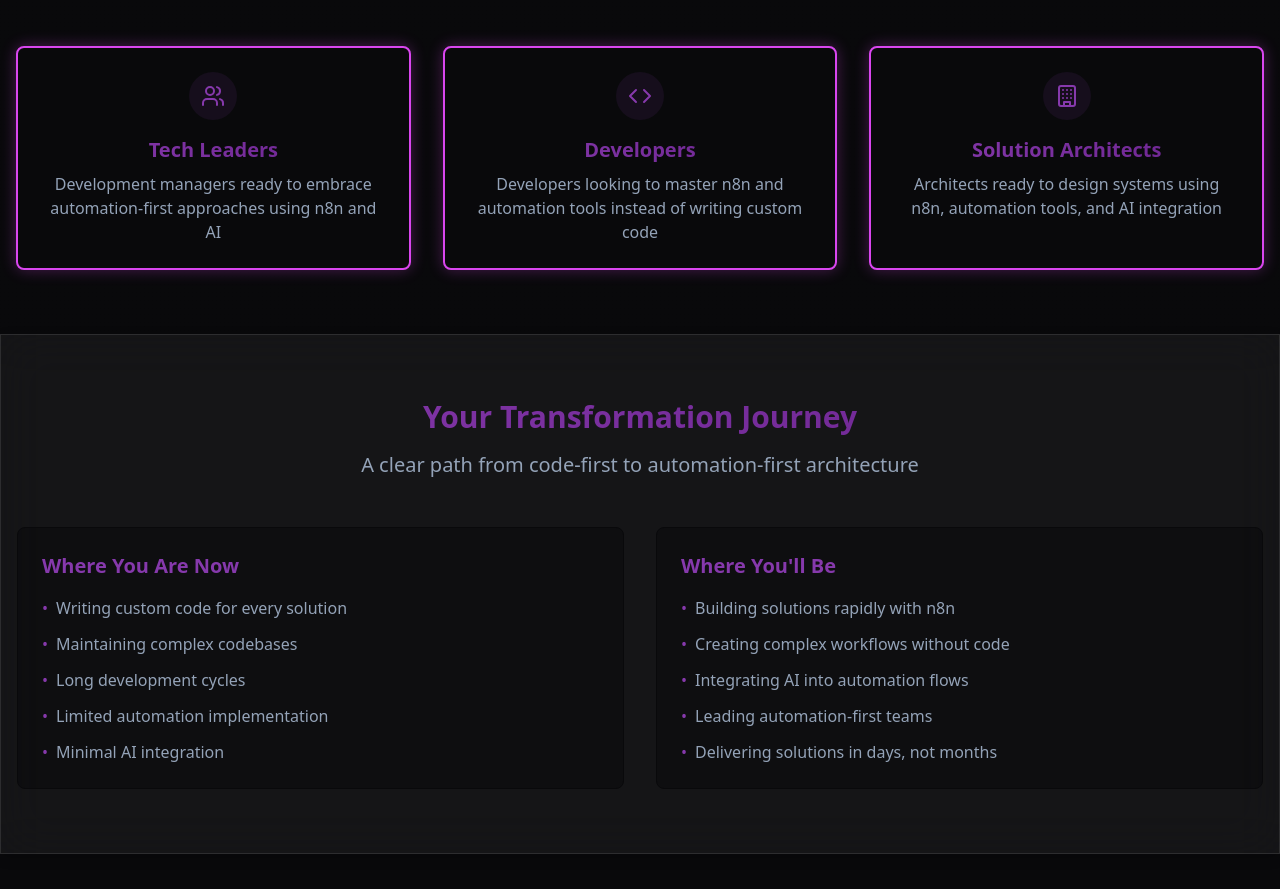
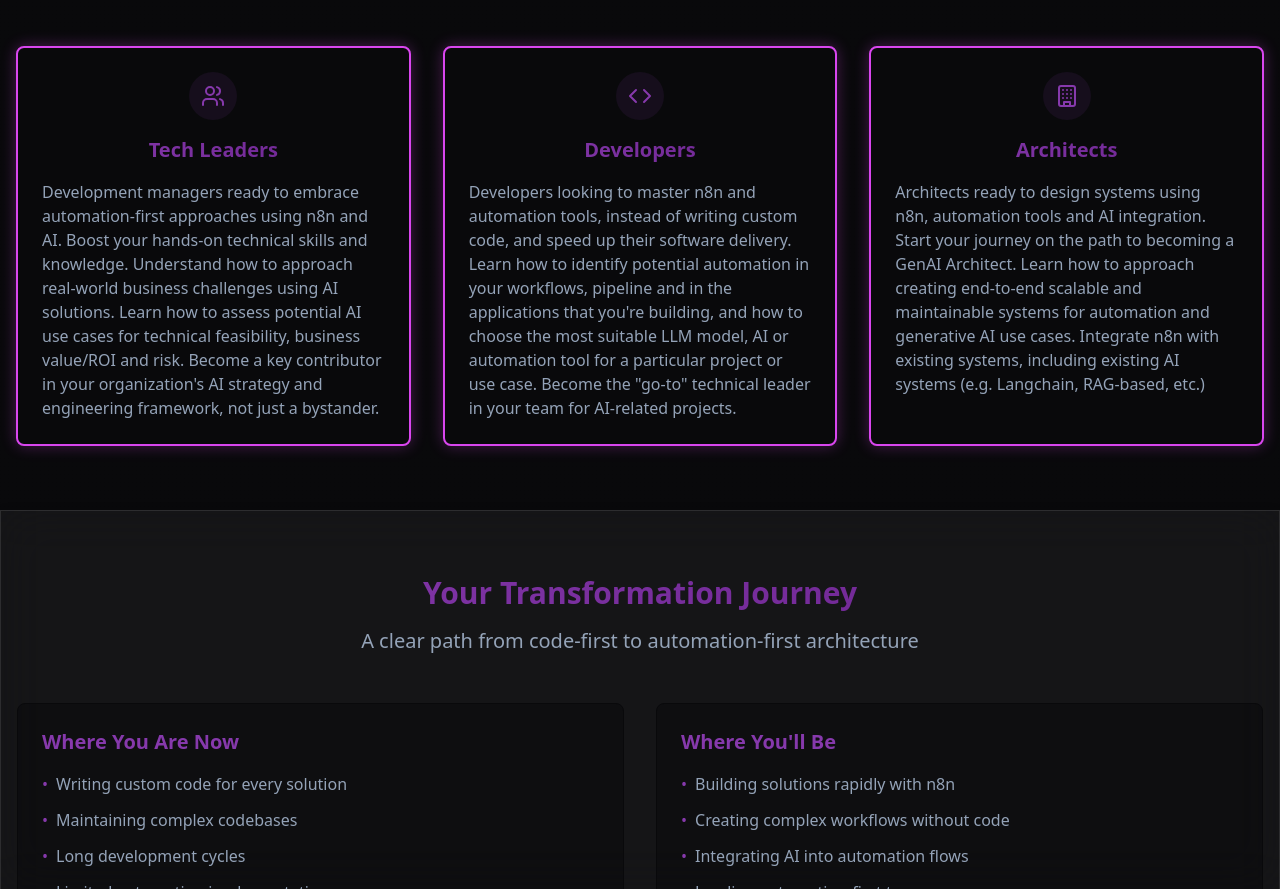
Before and after one commit to alnutile/modern-dev-landing, a React (Vite) app: page / in a window 1280 px wide. Shown: the part 960-1849 px from the top of the page. Built offline with nearby package versions, Linux system fonts and the light colour scheme.

Commit message:
Update target audience descriptions
Updated the descriptions for the target audience sections in the application to include new text for Tech Leaders, Developers, and Architects, emphasizing their roles and the skills they will gain related to automation and AI integration.
[skip gpt_engineer]

```diff
--- a/src/components/WhoWhyHow/TargetAudience.tsx
+++ b/src/components/WhoWhyHow/TargetAudience.tsx
@@ -25,8 +25,8 @@ export function TargetAudience() {
                   return <IconComponent className="w-6 h-6 text-primary" />;
                 })()}
               </div>
-              <h3 className="text-xl font-semibold mb-2 gradient-text">{persona.title}</h3>
-              <p className="text-muted-foreground">{persona.description}</p>
+              <h3 className="text-xl font-semibold mb-4 gradient-text">{persona.title}</h3>
+              <p className="text-muted-foreground text-left whitespace-pre-line">{persona.description}</p>
             </div>
           ))}
         </div>
--- a/src/data/who_why_how.json
+++ b/src/data/who_why_how.json
@@ -5,17 +5,17 @@
       "personas": [
         {
           "title": "Tech Leaders",
-          "description": "Development managers ready to embrace automation-first approaches using n8n and AI",
+          "description": "Development managers ready to embrace automation-first approaches using n8n and AI. Boost your hands-on technical skills and knowledge. Understand how to approach real-world business challenges using AI solutions. Learn how to assess potential AI use cases for technical feasibility, business value/ROI and risk. Become a key contributor in your organization's AI strategy and engineering framework, not just a bystander.",
           "icon": "Users"
         },
         {
           "title": "Developers",
-          "description": "Developers looking to master n8n and automation tools instead of writing custom code",
+          "description": "Developers looking to master n8n and automation tools, instead of writing custom code, and speed up their software delivery. Learn how to identify potential automation in your workflows, pipeline and in the applications that you're building, and how to choose the most suitable LLM model, AI or automation tool for a particular project or use case. Become the \"go-to\" technical leader in your team for AI-related projects.",
           "icon": "Code"
         },
         {
-          "title": "Solution Architects",
-          "description": "Architects ready to design systems using n8n, automation tools, and AI integration",
+          "title": "Architects",
+          "description": "Architects ready to design systems using n8n, automation tools and AI integration. Start your journey on the path to becoming a GenAI Architect. Learn how to approach creating end-to-end scalable and maintainable systems for automation and generative AI use cases. Integrate n8n with existing systems, including existing AI systems (e.g. Langchain, RAG-based, etc.)",
           "icon": "Building"
         }
       ]
```
